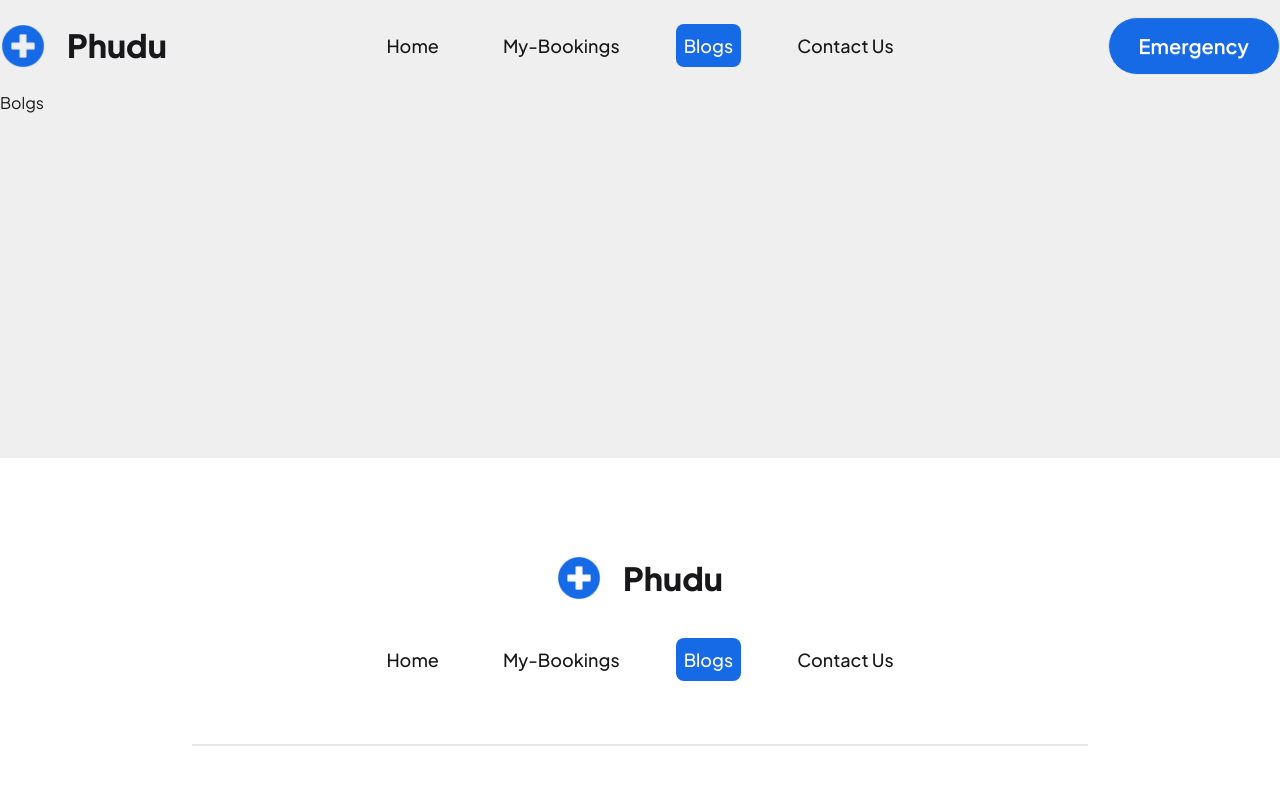
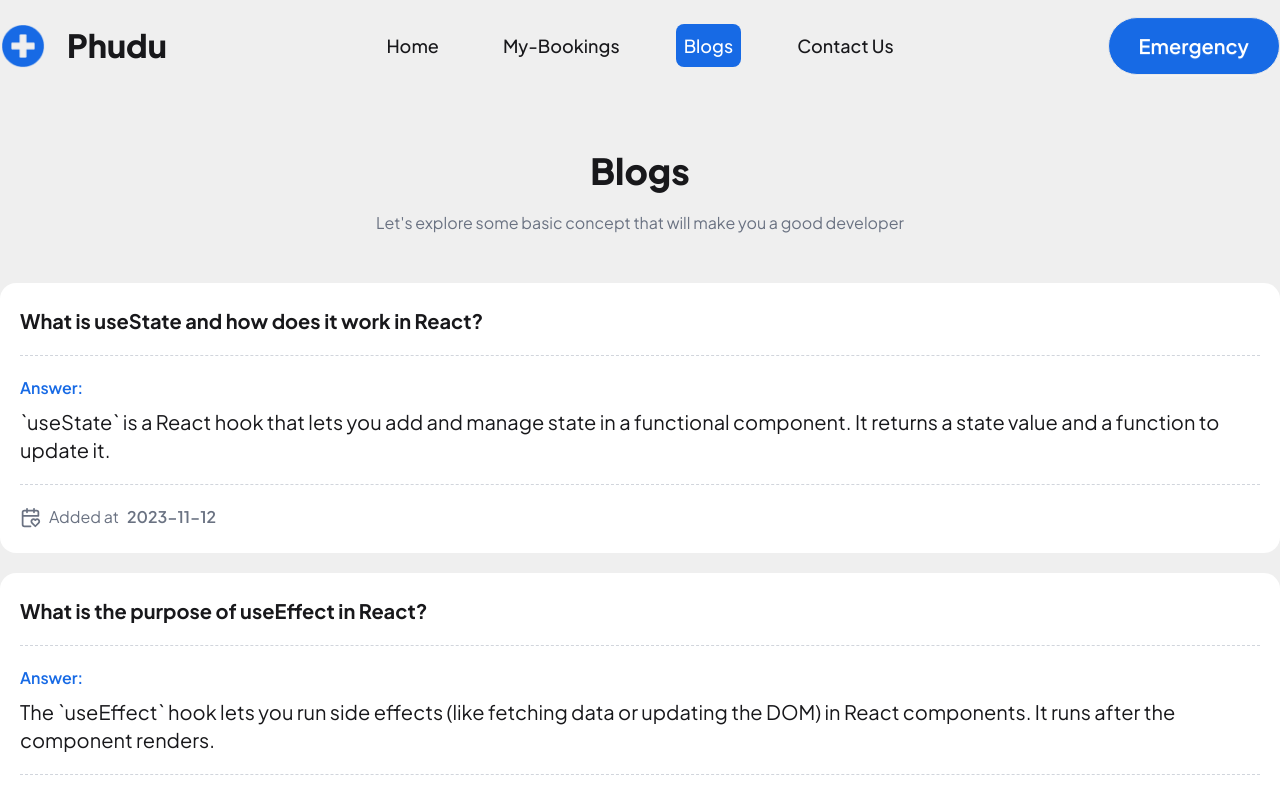
Before and after one commit to imam-hasan-jami/Phudu-Medical-B11A08-ProgrammingHero, a React (Vite) app: page /blogs in a window 1280 px wide. Shown: the top 796 px of the page. Built offline with nearby package versions, Linux system fonts and the light colour scheme.

Commit message:
created blogs section. fetched and displayed data on BlogCard

```diff
--- /dev/null
+++ b/public/blogs.json
@@ -0,0 +1,32 @@
+[
+    {
+        "id": 1,
+        "question": "What is useState and how does it work in React?",
+        "answer": "`useState` is a React hook that lets you add and manage state in a functional component. It returns a state value and a function to update it.",
+        "date": "2023-11-12"
+    },
+    {
+        "id": 2,
+        "question": "What is the purpose of useEffect in React?",
+        "answer": "The `useEffect` hook lets you run side effects (like fetching data or updating the DOM) in React components. It runs after the component renders.",
+        "date": "2022-08-11"
+    },
+    {
+        "id": 3,
+        "question": "What is useState and how does it work in React?",
+        "answer": "A custom hook in React is a reusable function that uses built-in hooks to share logic between components. Use one when you want to extract and reuse stateful logic across multiple components.",
+        "date": "205-01-05"
+    },
+    {
+        "id": 4,
+        "question": "What is useState and how does it work in React?",
+        "answer": "Controlled components have their form data managed by React state, while uncontrolled components use the DOM to manage form data via refs. Controlled components are generally better for more predictable behavior and easier validation.",
+        "date": "2020-12-10"
+    },
+    {
+        "id": 5,
+        "question": "What is useState and how does it work in React?",
+        "answer": "useFormStatus() lets you check the status of a form submission — like whether it's currently submitting, or if there was an error or success.",
+        "date": "2021-09-03"
+    }
+]
--- /dev/null
+++ b/src/components/BlogCard.jsx
@@ -0,0 +1,25 @@
+import React from 'react';
+import { LuCalendarHeart } from "react-icons/lu";
+
+const BlogCard = ({ blog }) => {
+    const { question, answer, date } = blog;
+
+    return (
+        <div className='max-w-[380px] mx-auto lg:max-w-[1440px]'>
+            <div className='bg-white px-5 py-6 rounded-2xl mt-5'>
+                <p className='text-xl font-bold'>{question}</p>
+                <hr className="w-full border-t border-dashed border-gray-300 my-2 lg:my-5" />
+                <p className='text-[#176AE5] font-semibold mb-2'>Answer:</p>
+                <p className='text-xl'>{answer}</p>
+                <hr className="w-full border-t border-dashed border-gray-300 my-2 lg:my-5" />
+                <div className='flex items-center gap-2 text-gray-500'>
+                    <LuCalendarHeart size={21} />
+                    <p>Added at </p>
+                    <p className='font-semibold'>{date}</p>
+                </div>
+            </div>
+        </div>
+    );
+};
+
+export default BlogCard;
--- a/src/pages/Blogs.jsx
+++ b/src/pages/Blogs.jsx
@@ -1,9 +1,23 @@
-import React from 'react';
+import React, { useState } from 'react';
+import BlogCard from '../components/BlogCard';
+import { useLoaderData } from 'react-router';
 
 const Blogs = () => {
+    const blogsData = useLoaderData();
+    const [blogs, setBlogs] = useState(blogsData);
+
     return (
         <div>
-            <h1>Bolgs</h1>
+            <div className="text-center">
+                <h1 className='text-4xl font-extrabold mt-15'>Blogs</h1>
+                <p className='text-gray-500 mt-5 mb-12'>
+                    Let's explore some basic concept that will make you a good
+                    developer
+                </p>
+            </div>
+            {blogs.map((blog) => (
+                <BlogCard key={blog.id} blog={blog} />
+            ))}
         </div>
     );
 };
--- a/src/pages/DoctorDetails.jsx
+++ b/src/pages/DoctorDetails.jsx
@@ -2,14 +2,8 @@ import React from 'react';
 import DoctorHeader from '../components/DoctorHeader';
 import DoctorProfile from '../components/DoctorProfile';
 import AppointmentBooking from '../components/AppointmentBooking';
-// import { useLoaderData, useParams } from 'react-router';
 
 const DoctorDetails = () => {
-    // const doctorsData = useLoaderData();
-    // const { id } = useParams();
-    // const singleDoctor = doctorsData.find(doctor => doctor.id === parseInt(id));
-
-    // const { doctor_image, name, education, works_at, unique_registration_number, availability, consultation_fee } = singleDoctor || {};
 
     return (
         <div>
--- a/src/pages/Home.jsx
+++ b/src/pages/Home.jsx
@@ -3,9 +3,6 @@ import Hero from '../components/Hero';
 import DoctorsContainer from '../components/DoctorsContainer';
 import { useLoaderData } from 'react-router';
 import Success from '../components/Success';
-import DoctorHeader from '../components/DoctorHeader';
-import DoctorProfile from '../components/DoctorProfile';
-import AppointmentBooking from '../components/AppointmentBooking';
 
 const Home = () => {
     const doctorsData = useLoaderData();
--- a/src/routes/routes.jsx
+++ b/src/routes/routes.jsx
@@ -27,6 +27,8 @@ const router = createBrowserRouter([
             {
                 path: "blogs",
                 Component: Blogs,
+                hydrateFallbackElement: <p>Loading, please wait...</p>,
+                loader: () => fetch('../blogs.json'),
             },
             {
                 path: "doctor-details/:id",
```
